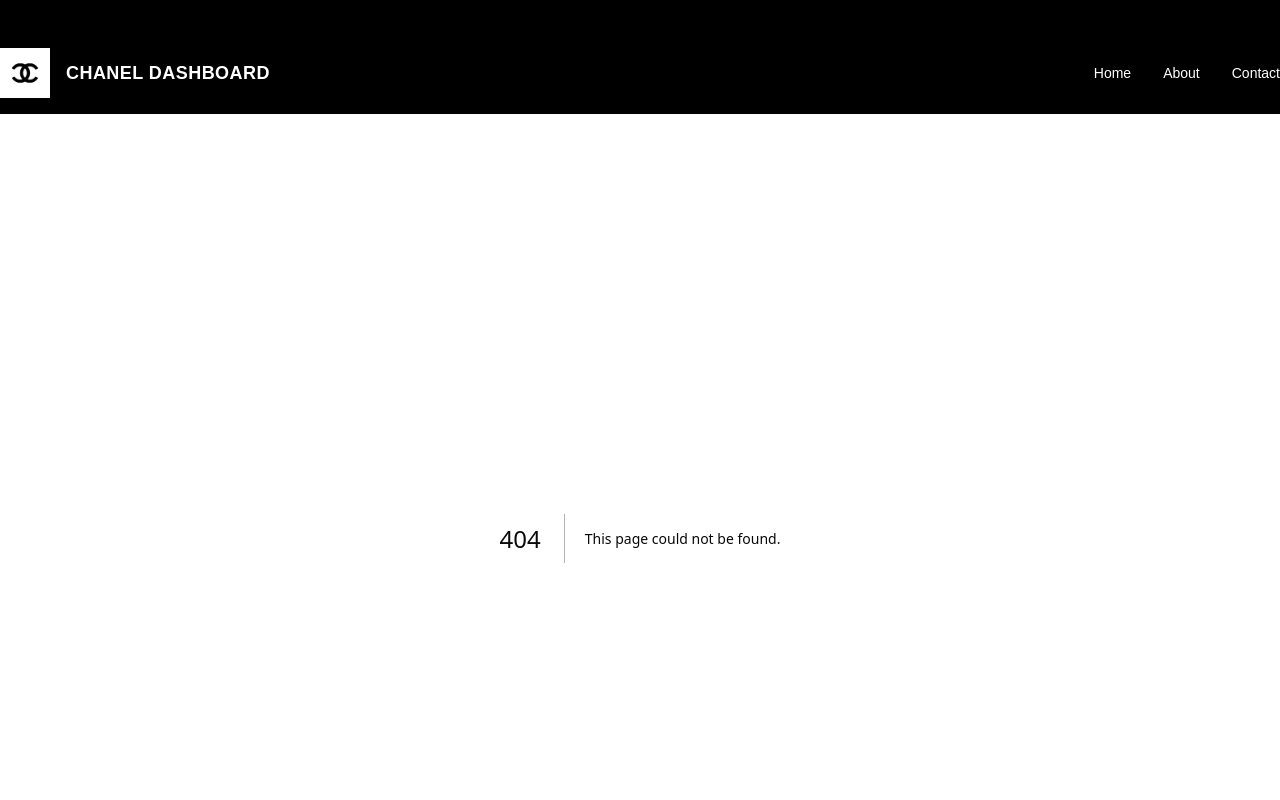
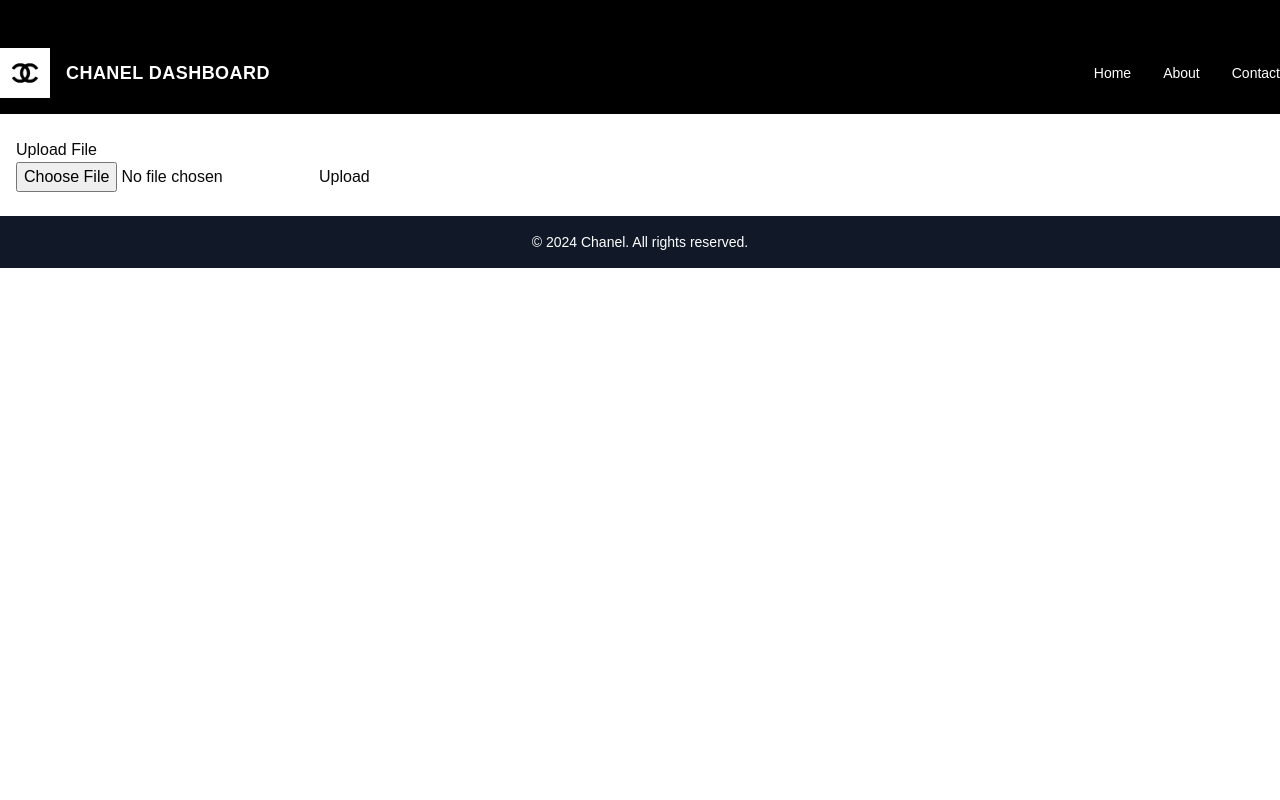
Before and after one commit to dp-IED/SystemsEngineering, a Next.js app in the folder frontend/: page /upload in a window 1280 px wide. Before the commit this address had no page. Shown: the top 800 px of the page. Built offline with nearby package versions, Linux system fonts and the light colour scheme.

Commit message:
Integrated the Azure Blob Storage

```diff
--- a/frontend/next.config.mjs
+++ b/frontend/next.config.mjs
@@ -1,13 +1,17 @@
-import { hostname } from "os";
+/** @type {import('next').NextConfig} */
 
 const config = {
-  // Your Next.js config
+  experimental: {
+    serverActions: {
+      bodySizeLimit: '10mb',  // Increase the limit to 3MB
+    },
+  },
   images: {
     remotePatterns: [
       {
         protocol: "https",
         hostname: "ok4static.oktacdn.com",
-        port:'',
+        port: '',
         pathname: "/fs/bco/1/fs012r07i1rX4ZtdW1t8",
       }
     ]
--- a/frontend/package.json
+++ b/frontend/package.json
@@ -9,6 +9,7 @@
     "lint": "next lint"
   },
   "dependencies": {
+    "@azure/storage-blob": "^12.26.0",
     "@next/swc-darwin-arm64": "^15.1.2",
     "@radix-ui/react-dialog": "^1.1.2",
     "@radix-ui/react-dropdown-menu": "^2.1.2",
--- /dev/null
+++ b/frontend/src/app/upload/actions.ts
@@ -0,0 +1,27 @@
+"use server";
+
+import { BlobServiceClient } from "@azure/storage-blob";
+
+export async function uploadFile(formData: FormData) {
+  const file = formData.get("file") as File;
+  if (!file) {
+    return { error: "No file selected" };
+  }
+
+  const AZURE_STORAGE_CONNECTION_STRING = process.env.AZURE_STORAGE_CONNECTION_STRING || "";
+  if (!AZURE_STORAGE_CONNECTION_STRING) {
+    return { error: "Azure Storage connection string is missing" };
+  }
+
+  const arrayBuffer = await file.arrayBuffer();
+  const buffer = Buffer.from(arrayBuffer);
+  const blobServiceClient = BlobServiceClient.fromConnectionString(AZURE_STORAGE_CONNECTION_STRING);
+  const containerClient = blobServiceClient.getContainerClient("subcontractor-documents");
+
+  const blobName = `${Date.now()}-${file.name}`;
+  const blockBlobClient = containerClient.getBlockBlobClient(blobName);
+
+  await blockBlobClient.upload(buffer, buffer.length);
+
+  return { success: true, url: blockBlobClient.url };
+}
--- /dev/null
+++ b/frontend/src/app/upload/page.tsx
@@ -0,0 +1,42 @@
+"use client";
+
+import { useState } from "react";
+import { uploadFile } from "./actions";
+
+
+export default function UploadPage() {
+  const [file, setFile] = useState<File | null>(null);
+  const [message, setMessage] = useState("");
+
+  const handleFileChange = (event: React.ChangeEvent<HTMLInputElement>) => {
+    if (event.target.files?.length) {
+      setFile(event.target.files[0]);
+    }
+  };
+
+  const handleUpload = async () => {
+    if (!file) {
+      setMessage("Please select a file first.");
+      return;
+    }
+
+    const formData = new FormData();
+    formData.append("file", file);
+
+    const response = await uploadFile(formData);
+    if (response.success) {
+      setMessage(`File uploaded: ${response.url}`);
+    } else {
+      setMessage(`Upload failed: ${response.error}`);
+    }
+  };
+
+  return (
+    <div>
+      <h1>Upload File</h1>
+      <input type="file" onChange={handleFileChange} />
+      <button onClick={handleUpload}>Upload</button>
+      <p>{message}</p>
+    </div>
+  );
+}
```
Also changed, not shown: 1 other file (tests, documents, lock files or other folders).
